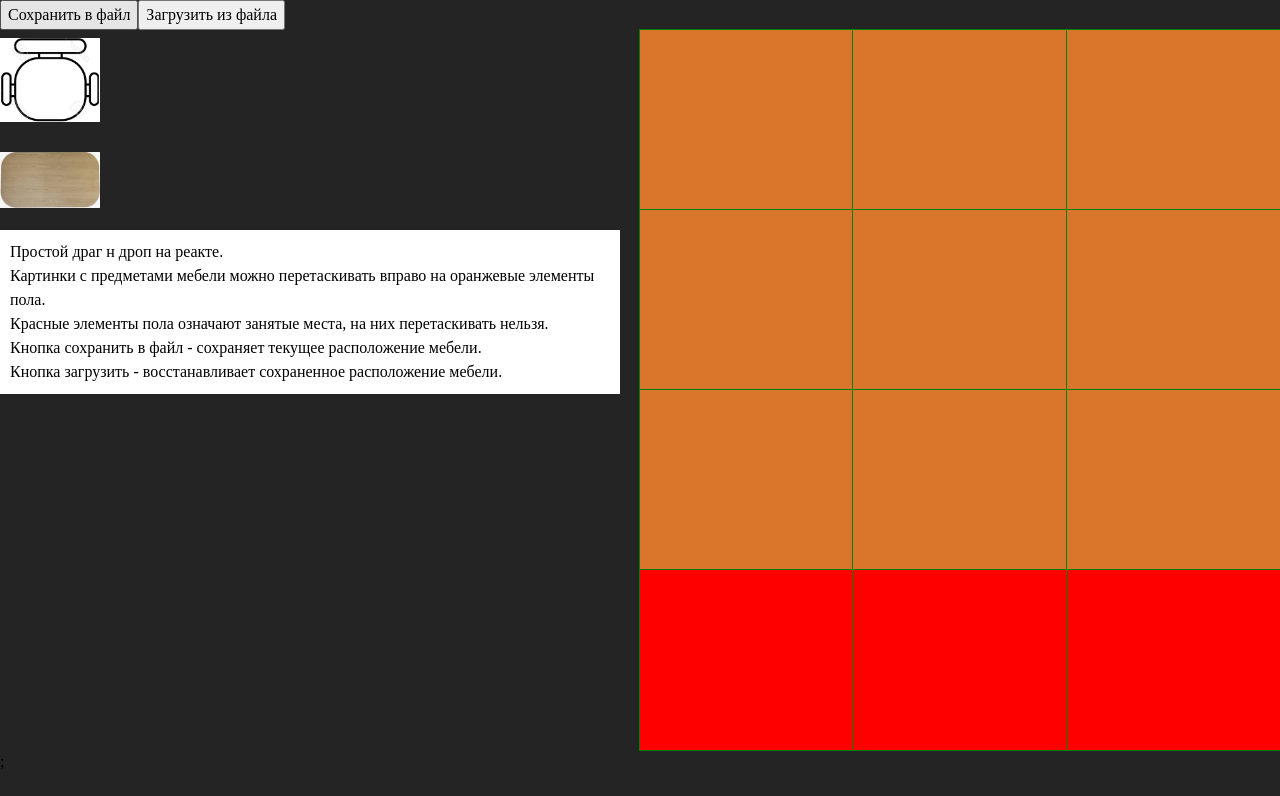
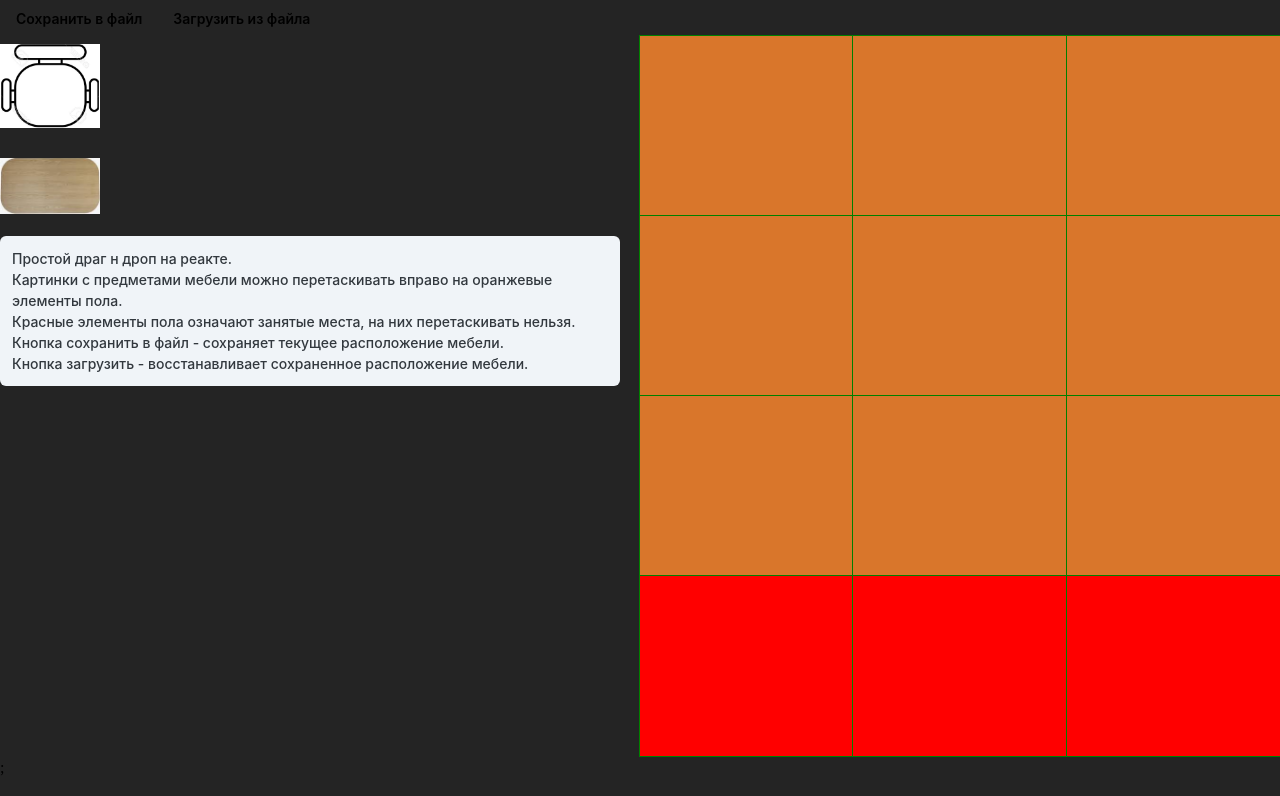
Before and after one commit to DenKuznets/hammer-part2-dnd, a React (Vite) app: page / in a window 1280 px wide. Shown: the top 796 px of the page. Built offline with nearby package versions, Linux system fonts and the light colour scheme.

Commit message:
progress

```diff
--- a/package.json
+++ b/package.json
@@ -10,6 +10,10 @@
     "preview": "vite preview"
   },
   "dependencies": {
+    "@emotion/react": "^11.11.1",
+    "@emotion/styled": "^11.11.0",
+    "@fontsource/public-sans": "^5.0.5",
+    "@mui/joy": "^5.0.0-alpha.86",
     "@reduxjs/toolkit": "^1.9.5",
     "react": "^18.2.0",
     "react-dnd": "^16.0.1",
--- a/src/App.css
+++ b/src/App.css
@@ -0,0 +1,3 @@
+body{
+    font-family: 'Public Sans', sans-serif;
+}
--- a/src/App.jsx
+++ b/src/App.jsx
@@ -3,6 +3,8 @@ import Floor from "./components/Floor";
 import ItemsPool from "./components/ItemsPool";
 import { useDispatch, useSelector } from "react-redux";
 import { loadSquares } from "./features/appSlice";
+import "@fontsource/public-sans";
+import { Alert, Button, ButtonGroup } from "@mui/joy";
 
 const Container = styled.div`
     display: flex;
@@ -56,15 +58,17 @@ const App = () => {
     return (
         <>
             <header>
-                <button onClick={saveToFile}>Сохранить в файл</button>
-                <button onClick={loadFromFile}>Загрузить из файла</button>
+                <ButtonGroup color="info" variant="solid">
+                    <Button onClick={saveToFile}>Сохранить в файл</Button>
+                    <Button onClick={loadFromFile}>Загрузить из файла</Button>
+                </ButtonGroup>
             </header>
             <Container>
                 <div className="left-side">
                     <div className="items">
                         <ItemsPool />
                     </div>
-                    <div className="description">
+                    <Alert>
                         Простой драг н дроп на реакте. <br />
                         Картинки с предметами мебели можно перетаскивать вправо
                         на оранжевые элементы пола. <br /> Красные элементы пола
@@ -72,7 +76,7 @@ const App = () => {
                         <br /> Кнопка сохранить в файл - сохраняет текущее
                         расположение мебели. <br /> Кнопка загрузить -
                         восстанавливает сохраненное расположение мебели.
-                    </div>
+                    </Alert>
                 </div>
                 <div className="floor">
                     <Floor />
```
Also changed, not shown: 2 other files (tests, documents, lock files or other folders).
